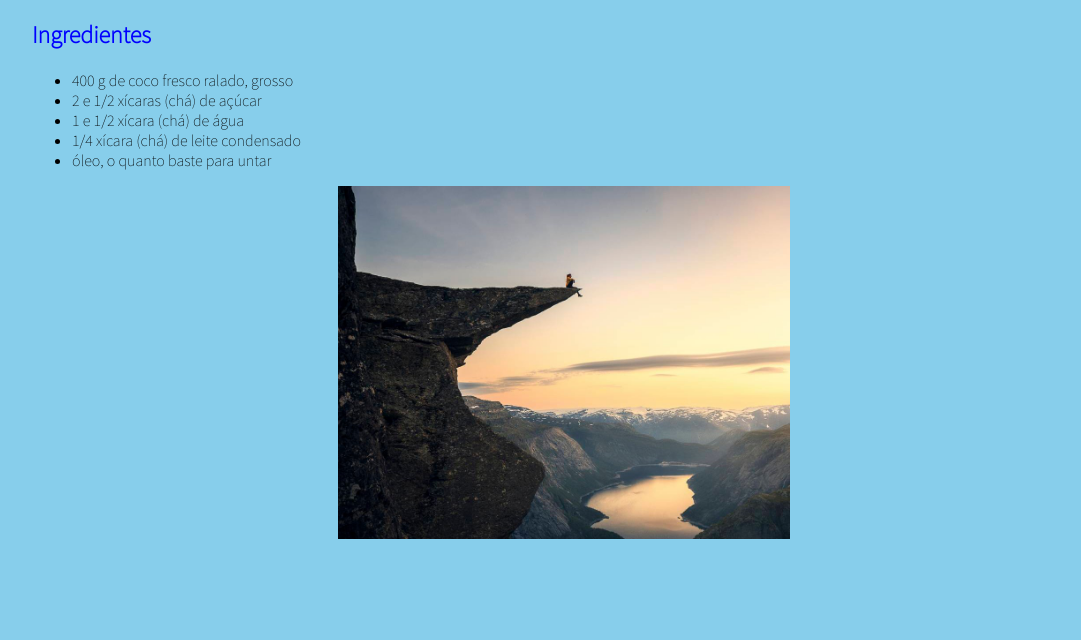
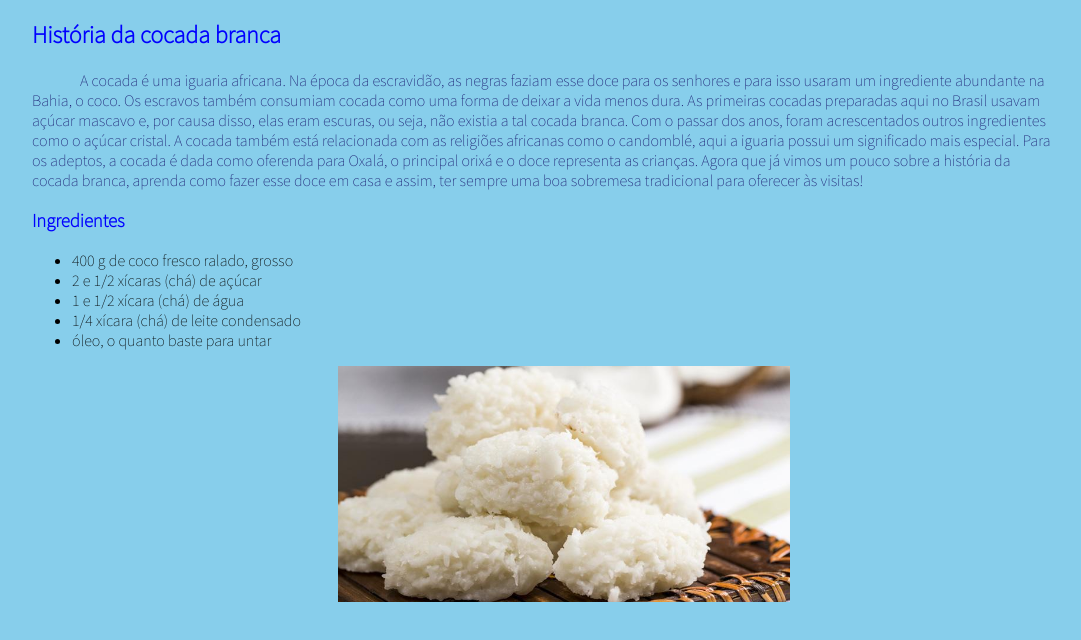
Before and after one commit to Blue2812/AprendendoHTML, a plain HTML site: page index.html in a window 1280 px wide. Shown: the part 64-704 px from the top of the page, without its empty margins (96-1177 px from the left). Drawn offline with Linux system fonts and the light colour scheme.

Commit message:
Add files via upload

```diff
--- a/index.html
+++ b/index.html
@@ -5,11 +5,19 @@
 	<meta name="viewport" content="width=device-width,initial-scale=1.0">
 	<link rel="stylesheet" type="text/css" href="css/estilo.css">
 	<link href="https://fonts.googleapis.com/css2?family=Source+Sans+Pro:wght@200&display=swap" rel="stylesheet">
-	<title>Foto Novela Presencial</title>
+	<title>Cocada</title>
 </head>
 <body>
 	<h1 class="negrito">Cocada</h1>
-	<h2>Ingredientes</h2>
+	<h2 class="negrito">História da cocada branca </h2>
+<p> A cocada é uma iguaria africana. Na época da escravidão, as negras faziam esse doce para os senhores e para isso usaram um ingrediente abundante na Bahia, o coco. Os escravos também consumiam cocada como uma forma de deixar a vida menos dura.
+
+As primeiras cocadas preparadas aqui no Brasil usavam açúcar mascavo e, por causa disso, elas eram escuras, ou seja, não existia a tal cocada branca. Com o passar dos anos, foram acrescentados outros ingredientes como o açúcar cristal.
+
+A cocada também está relacionada com as religiões africanas como o candomblé, aqui a iguaria possui um significado mais especial. Para os adeptos, a cocada é dada como oferenda para Oxalá, o principal orixá e o doce representa as crianças.
+
+Agora que já vimos um pouco sobre a história da cocada branca, aprenda como fazer esse doce em casa e assim, ter sempre uma boa sobremesa tradicional para oferecer às visitas!</p>
+	<h3>Ingredientes</h3>
 <ul>
 	<li>400 g de coco fresco ralado, grosso
 		<li>2 e 1/2 xícaras (chá) de açúcar
@@ -17,7 +25,7 @@
 				<li>1/4 xícara (chá) de leite condensado
 					<li>óleo, o quanto baste para untar</li>
 					<figure>
-						<img src="img/pico.jpg">
+						<img src="img/Cocada.jpg">
 					</figure>
 </ul>
 </body>
```
Also changed, not shown: img/Cocada.jpg (added).
